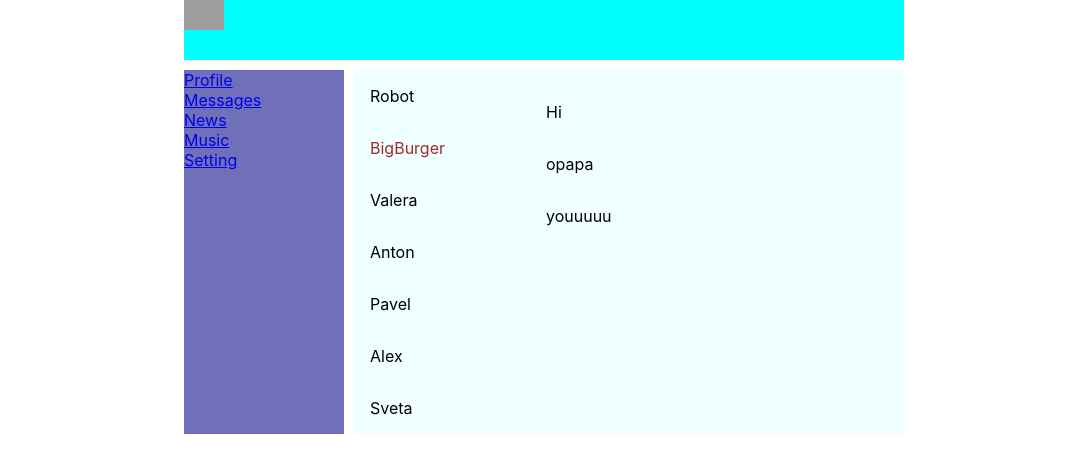
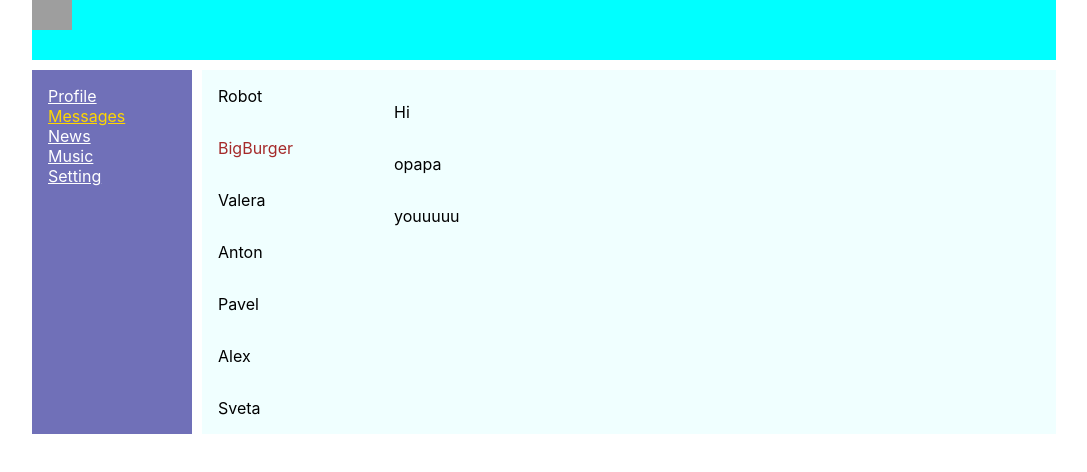
Before and after one commit to feerbax56/socialNetworkReactTS, a React (Create React App) app: page /dialog in a window 1280 px wide. Shown: the top 472 px of the page, without its empty margins (96-1183 px from the left). Built offline with nearby package versions, Linux system fonts and the light colour scheme; grey boxes are pictures that could not be loaded.

Commit message:
fix css file

```diff
--- a/src/App.css
+++ b/src/App.css
@@ -1,6 +1,6 @@
 
 body {
-  max-width: 720px;
+    max-width: 1024px;
     margin: 0 auto;
 }
 
@@ -19,4 +19,5 @@ margin: 0 auto;
 .app-wrapper-content {
     background-color: azure;
     grid-area: c;
+
 }
--- a/src/App.tsx
+++ b/src/App.tsx
@@ -13,13 +13,11 @@ function App() {
                 <Header/>
                 <Navbar/>
                 <div className='app-wrapper-content'>
-
                     <Route path='/dialog'><Dialogs/> </Route>
                     <Route path='/profile'> <Profile/></Route>
                     <Route path='/news'> <Profile/></Route>
                     <Route path='/music'> <Profile/></Route>
                     <Route path='/setting'> <Profile/></Route>
-
                 </div>
             </div>
         </BrowserRouter>
--- a/src/components/Navbar/Navbar.module.css
+++ b/src/components/Navbar/Navbar.module.css
@@ -1,8 +1,17 @@
 .nav {
     grid-area: n;
     background-color: rgb(112, 112, 184);
+    padding: 1em;
 }
 
 .item {
     color: white;
 }
+
+.item a {
+    color: white;
+}
+
+.item a.active {
+    color: gold;
+}
--- a/src/components/Navbar/Navbar.tsx
+++ b/src/components/Navbar/Navbar.tsx
@@ -5,10 +5,10 @@ const Navbar = () => {
     return (<>
             <nav className={classes.nav}>
                 <div className={classes.item}>
-                    <NavLink to='/profile'>Profile</NavLink>
+                    <NavLink to='/profile' activeClassName={classes.active}>Profile</NavLink>
                 </div>
                 <div className={classes.item}>
-                    <NavLink to='/dialog'>Messages</NavLink>
+                    <NavLink to='/dialog' activeClassName={classes.active}>Messages</NavLink>
                 </div>
                 <div className={classes.item}>
                     <NavLink to='/news'>News</NavLink>
--- a/src/components/Profile/Profile.tsx
+++ b/src/components/Profile/Profile.tsx
@@ -5,7 +5,7 @@ const Profile = () => {
     return (
         <div>
             <div>
-                <img
+                <img className={classes.img}
                     src='https://planetofhotels.com/guide/sites/default/files/styles/paragraph__hero_banner__hb_image__1880bp/public/hero_banner/Arenal_0.jpg'
                     alt='Earth'></img>
             </div>
```
Lines whose indentation alone changed are shown as unchanged.
